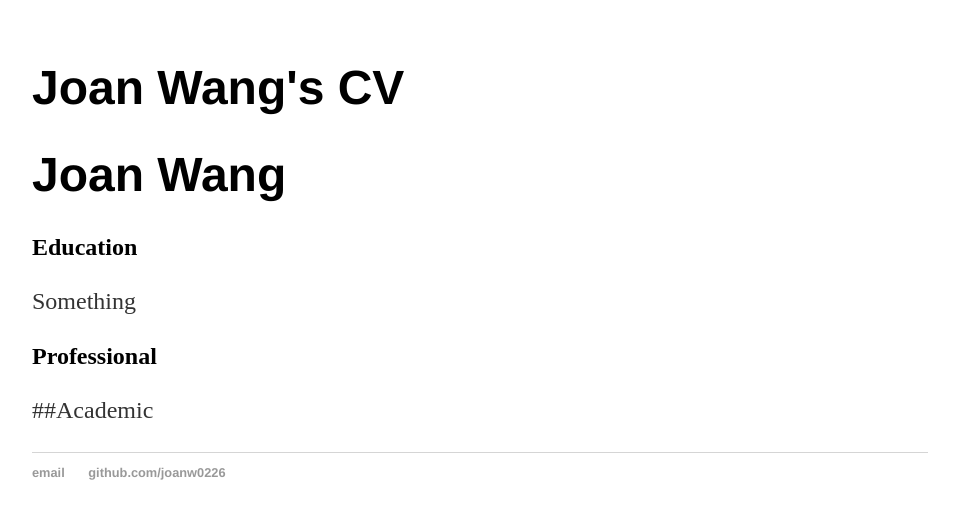
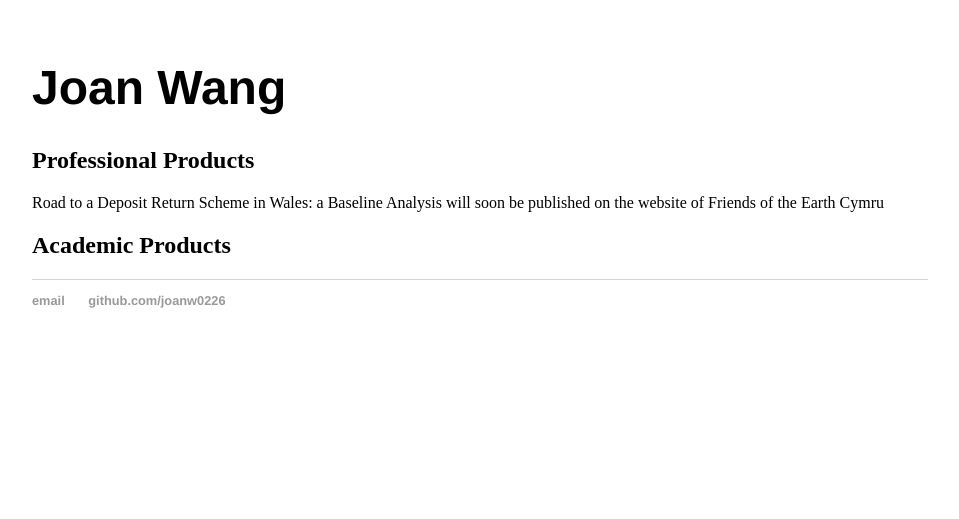
Before and after one commit to joanw0226/joanw0226.github.io, a Jekyll site: the page built from index.md, in a window 1280 px wide. Shown: the top 519 px of the page, without its empty margins (160-1119 px from the left). Built offline with Jekyll 4.4.1, drawn with Linux system fonts in a browser that asks for light colours.

Commit message:
Update index.md

```diff
--- a/index.md
+++ b/index.md
@@ -1,9 +1,11 @@
 ---
-layout: post
+layout: default
 title: Joan Wang's CV
 ---
-# Joan Wang
-## Education
-Something
-## Professional
-##Academic
+<div class="home">
+	<h1>Joan Wang</h1>
+	<h2>Professional Products</h2>
+	Road to a Deposit Return Scheme in Wales: a Baseline Analysis will soon be published on the website of Friends of the Earth Cymru
+
+	<h2>Academic Products</h2>
+</div>
```
